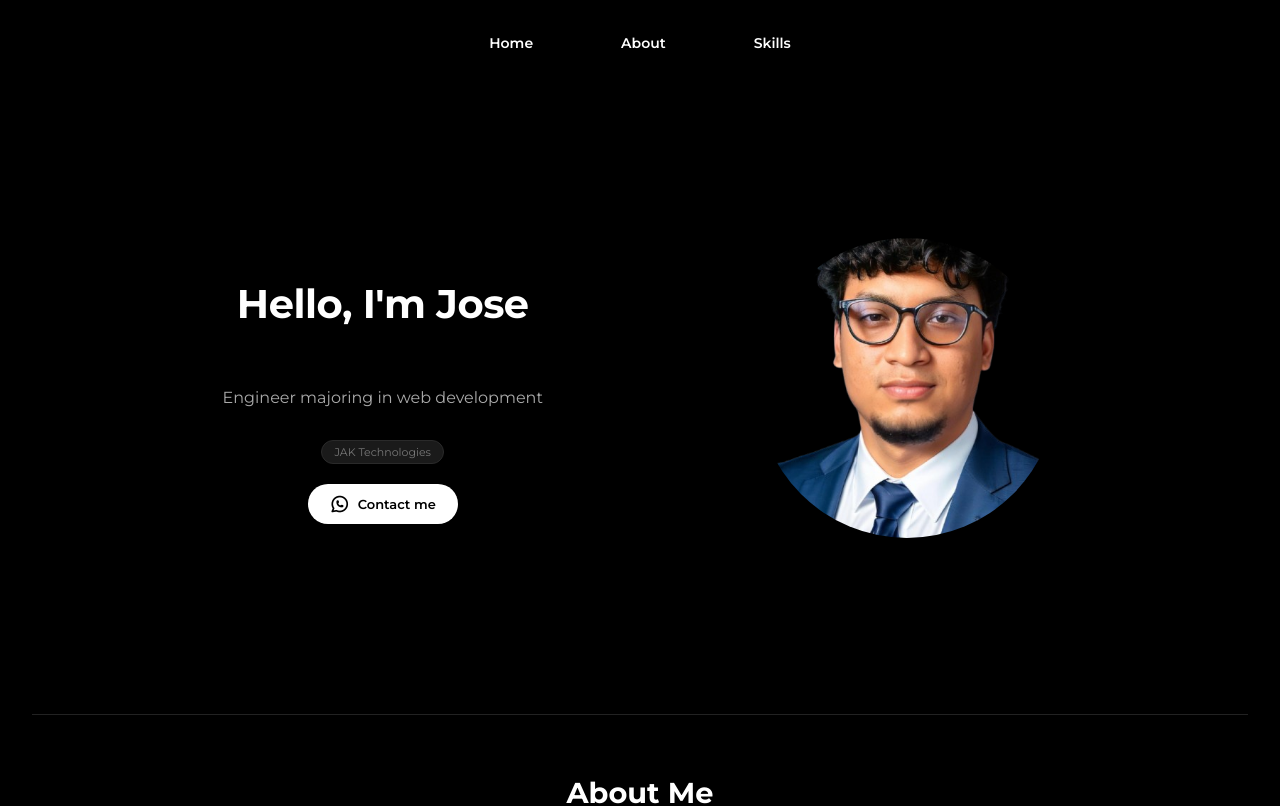
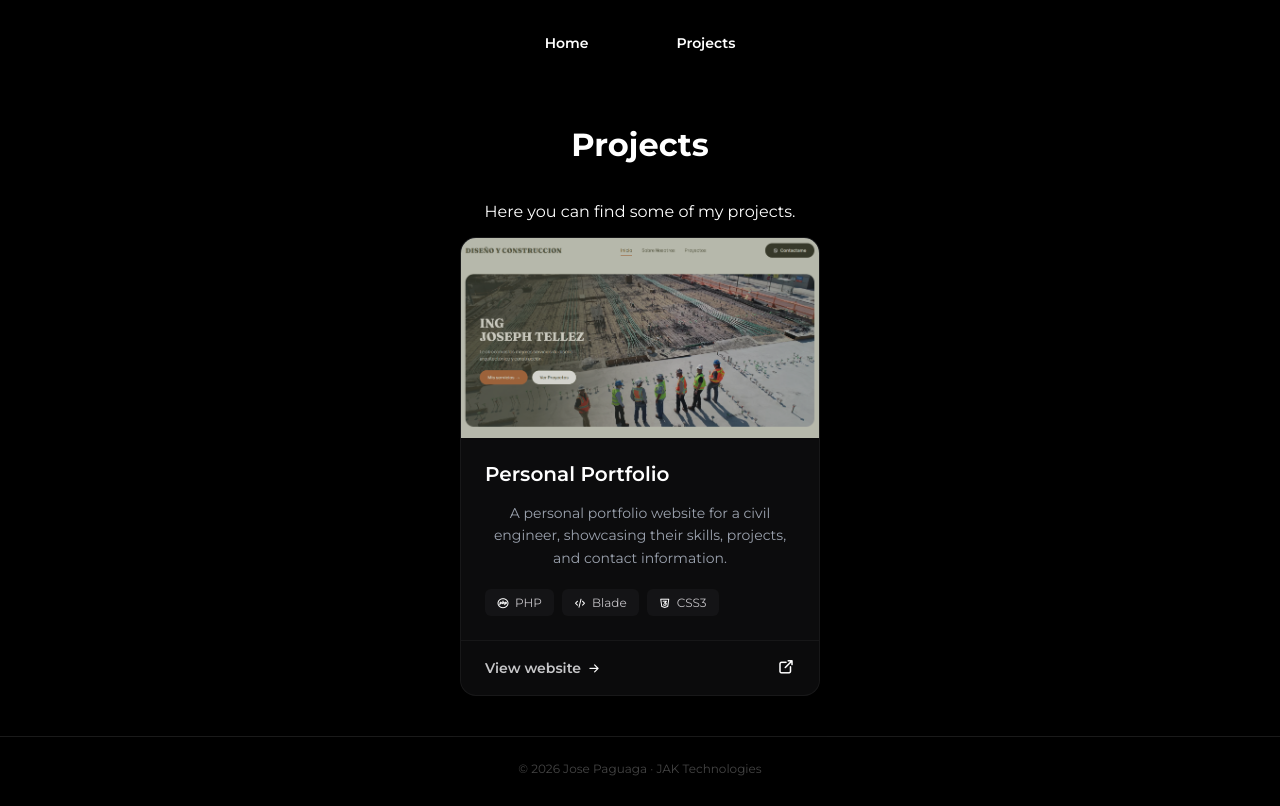
Before and after one commit to josepaguaga15/Myfirstportafolio, a Vue app: page /projects in a window 1280 px wide. Shown: the top 806 px of the page. Built offline with nearby package versions, Linux system fonts and the light colour scheme.

Commit message:
Add a new project section with my firts project

```diff
--- a/src/components/Home.vue
+++ b/src/components/Home.vue
@@ -30,12 +30,12 @@ const scrollTo = (section) => {
    <nav class="Header-nav">
       <a href="#" class="nav-link" @click.prevent="scrollTo('home')">Home</a>
       <a href="#" class="nav-link" @click.prevent="scrollTo('about')">About</a>
-      <a href="#" class="nav-link" @click.prevent="scrollTo('skills')">Skills</a>
+      <RouterLink to="/projects" class="nav-link">Projects</RouterLink>
     </nav>
     <nav class="Header-mobilenav">
       <a href="#" class="nav-link" @click.prevent="scrollTo('home')">Home</a>
       <a href="#" class="nav-link" @click.prevent="scrollTo('about')">About</a>
-      <a href="#" class="nav-link" @click.prevent="scrollTo('skills')">Skills</a>
+      <RouterLink to="/projects" class="nav-link">Projects</RouterLink>
     </nav>
   </header>
 
--- /dev/null
+++ b/src/components/projects.css
@@ -0,0 +1,224 @@
+@import url('https://fonts.googleapis.com/css2?family=Montserrat:wght@400;600;700&display=swap');
+
+* {
+  font-family: 'Montserrat', sans-serif;
+  box-sizing: border-box;
+  text-decoration: none;
+  color: white;
+}
+
+header {
+  display: flex;
+  justify-content: center;
+  padding: 28px 20px 16px;
+}
+
+.Header-nav {
+  display: flex;
+  gap: 60px;
+}
+
+.Header-mobilenav {
+  display: none;
+}
+
+.nav-link {
+  font-weight: 600;
+  font-size: 14px;
+  padding: 6px 14px;
+  border-radius: 40px;
+  transition: background 0.2s, color 0.2s;
+}
+
+.nav-link:hover {
+  background: white;
+  color: black;
+}
+
+/*content */
+.projects-section{
+  text-align: center;
+  margin-top: 30px;
+  display: flex;
+  flex-direction: column;
+  align-items: center;
+  margin-bottom: 40px;
+}
+
+.projects-container-flex {
+  display: flex;
+  flex-direction: row; /* Alinea las tarjetas en fila por defecto */
+  flex-wrap: wrap;     /* Permite que las tarjetas bajen si no caben en la pantalla */
+  gap: 24px;           /* Espacio uniforme entre tarjetas */
+  justify-content: center; /* Centra las tarjetas si sobra espacio a los lados */
+  align-items: stretch;    /* Hace que todas las tarjetas midan lo mismo de alto si varía el texto */
+  width: 100%;
+  max-width: 1200px;
+  margin: 0 auto;
+  padding: 16px;
+
+}
+
+.project-card {
+  position: relative;
+  background-color: #27272952;
+  border: 1px solid rgba(255, 255, 255, 0.05);
+  border-radius: 16px;
+  width: 100%;
+  max-width: 360px; /* Tamaño ideal para diseño responsivo */
+  overflow: hidden;
+  box-shadow: 0 10px 30px rgba(0, 0, 0, 0.5);
+  display: flex;
+  flex-direction: column;
+}
+
+
+
+/* Sección de la Imagen */
+.project-preview {
+  width: 100%;
+  height: 200px;
+  overflow: hidden;
+  background-color: #111827;
+}
+
+.preview-img {
+  width: 100%;
+  height: 100%;
+  object-fit: cover;
+  opacity: 0.85;
+  transition: transform 0.3s ease, opacity 0.3s ease;
+}
+
+.project-card:hover .preview-img {
+  transform: scale(1.03);
+  opacity: 1;
+}
+
+/* Cuerpo del Contenido */
+.project-content {
+  padding: 24px;
+  flex-grow: 1;
+}
+
+/* Fila de Título e Icono Morado */
+.project-title-wrapper {
+  display: flex;
+  align-items: center;
+  gap: 12px;
+  margin-bottom: 16px;
+}
+
+
+.project-title {
+  color: #ffffff;
+  font-size: 20px;
+  font-weight: 600;
+  margin: 0;
+}
+
+/* Descripción del Proyecto */
+.project-description {
+  color: #9ca3af;
+  font-size: 14px;
+  line-height: 1.6;
+  margin: 0 0 20px 0;
+}
+
+/* Contenedor de Lenguajes / Tecnologías */
+.project-tags {
+  display: flex;
+  flex-wrap: wrap;
+  gap: 8px;
+}
+
+.tag {
+  background-color: #27272952;
+  color: #c3c1c5;
+  font-size: 12px;
+  font-weight: 500;
+  padding: 6px 12px;
+  border-radius: 6px;
+  display: inline-flex;
+  align-items: center;
+  gap: 6px;
+}
+
+/* Footer / Enlaces inferiores */
+.project-footer {
+  border-top: 1px solid rgba(255, 255, 255, 0.05);
+  padding: 16px 24px;
+  display: flex;
+  justify-content: space-between;
+  align-items: center;
+  background-color: rgba(0, 0, 0, 0.1);
+}
+
+.view-details {
+  color: #c7c7c9;
+  text-decoration: none;
+  font-size: 14px;
+  font-weight: 600;
+  display: flex;
+  align-items: center;
+  gap: 6px;
+  transition: color 0.2s ease;
+}
+
+.view-details:hover {
+  color: #fffeff;
+}
+
+.footer-icons {
+  display: flex;
+  gap: 14px;
+}
+
+.footer-icons a {
+  color: #9ca3af;
+  font-size: 18px;
+  transition: color 0.2s ease, transform 0.2s ease;
+}
+
+.footer-icons a:hover {
+  color: #ffffff;
+  transform: translateY(-2px);
+}
+
+
+/* Footer */
+.site-footer {
+  text-align: center;
+  padding: 24px;
+  border-top: 0.5px solid #1a1a1a;
+  font-size: 12px;
+  color: #444;
+}
+
+
+
+
+/* Mobile */
+@media (max-width: 800px) {
+  .Header-nav {
+    display: none;
+  }
+
+  .Header-mobilenav {
+    display: flex;
+    gap: 24px;
+  }
+
+
+  .divider {
+    margin: 0 16px 40px;
+  }
+
+
+
+@media (min-width: 800px) {
+  .Header-mobilenav {
+    display: none;
+  }
+}
+}
--- /dev/null
+++ b/src/components/projects.vue
@@ -0,0 +1,72 @@
+<script setup>
+document.title = 'JAK Technologies - Proyectos';
+
+const scrollTo = (section) => {
+  document.getElementById(section)?.scrollIntoView({
+    behavior: 'smooth'
+  });
+};
+
+</script>
+
+<template>
+  <header>
+   <nav class="Header-nav">
+      <RouterLink to="/" class="nav-link">Home</RouterLink>
+      <RouterLink to="/projects" class="nav-link">Projects</RouterLink>
+    </nav>
+    <nav class="Header-mobilenav">
+      <RouterLink to="/" class="nav-link">Home</RouterLink>
+      <RouterLink to="/projects" class="nav-link">Projects</RouterLink>
+    </nav>
+  </header>
+
+  <div class="projects-section">
+    <h1>Projects</h1>
+    <p>Here you can find some of my projects.</p>
+    <div class="projects-container">
+      <div class="project-card">
+
+
+        <div class="project-preview">
+          <img src="/public/images/project1.png" alt="Preview del proyecto" class="preview-img">
+        </div>
+
+        <div class="project-content">
+          <div class="project-title-wrapper">
+            <h3 class="project-title">Personal Portfolio</h3>
+          </div>
+
+          <p class="project-description">
+            A personal portfolio website for a civil engineer, showcasing their skills, projects, and contact information.
+          </p>
+
+          <div class="project-tags">
+           <span class="tag"><i class="ti ti-brand-php"></i> PHP</span>
+          <span class="tag"><i class="ti ti-code"></i> Blade</span>
+          <span class="tag"><i class="ti ti-brand-css3"></i> CSS3</span>
+          </div>
+        </div>
+
+        <div class="project-footer">
+          <a href="https://josepaguaga15.github.io/IngJosephPortafolio/" class="view-details" target="_blank">
+            View website <i class="ti ti-arrow-right"></i>
+          </a>
+          <div class="footer-icons">
+            <a href="https://josepaguaga15.github.io/IngJosephPortafolio/" target="_blank" aria-label="External Link"><i class="ti ti-external-link"></i></a>
+          </div>
+        </div>
+      </div>
+
+    </div>
+  </div>
+
+
+  <footer class="site-footer">
+    © 2026 Jose Paguaga · JAK Technologies
+  </footer>
+</template>
+
+<style scoped>
+@import "/src/components/projects.css";
+</style>
--- a/src/router/index.js
+++ b/src/router/index.js
@@ -1,5 +1,6 @@
 import { createRouter, createWebHistory } from "vue-router";
 import Home from "../components/Home.vue";
+import projects from "../components/projects.vue";
 
 const router = createRouter({
     history: createWebHistory(import.meta.env.BASE_URL),
@@ -11,15 +12,11 @@ const router = createRouter({
             component: Home
         },
         {
-            path: "/about",
-            name: "About",
-            component: Home  // Replace with About.vue when ready
-        },
-        {
             path: "/projects",
-            name: "Projects",
-            component: Home  // Replace with Projects.vue when ready
-        },
+            name: "projects",
+            component: projects
+        }
+
     ],
 
     scrollBehavior() {
```
Also changed, not shown: public/images/project1.png (added).
